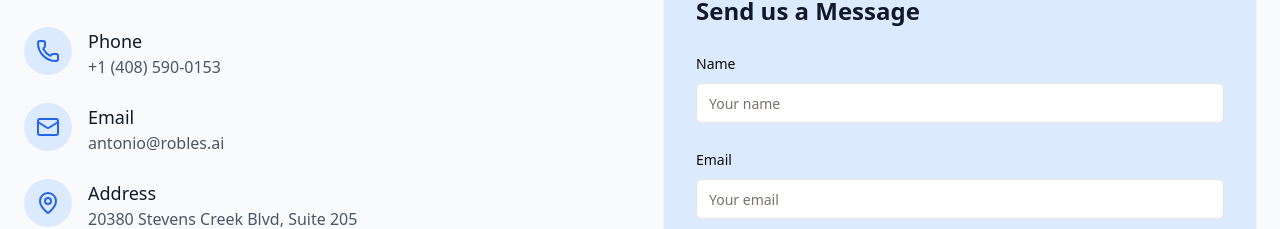
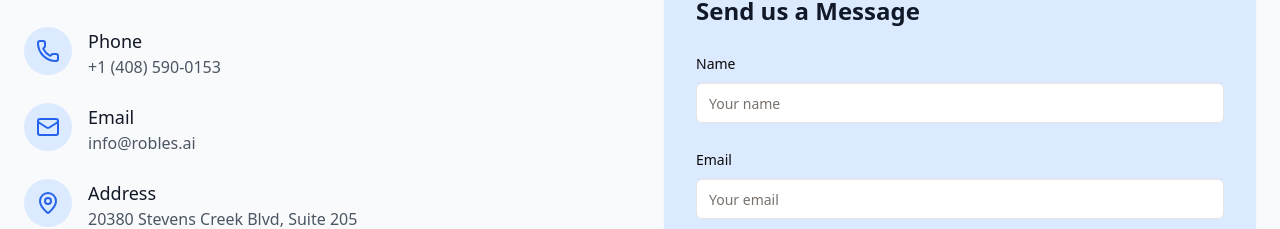
Before and after one commit to jroblesluna/robles.ai, a React (Vite) app: page / in a window 1280 px wide. Shown: the part 7078-7307 px from the top of the page. Built offline with nearby package versions, Linux system fonts and the light colour scheme; what drizzle-zod would draw is missing.

Commit message:
202504251322

```diff
--- a/src/components/Contact.tsx
+++ b/src/components/Contact.tsx
@@ -118,7 +118,7 @@ const Contact = () => {
                 </div>
                 <div>
                   <h4 className="text-lg font-medium text-gray-900">{t("contact.email")}</h4>
-                  <p className="text-gray-600">antonio@robles.ai</p>
+                  <p className="text-gray-600">info@robles.ai</p>
                 </div>
               </div>
 
```
